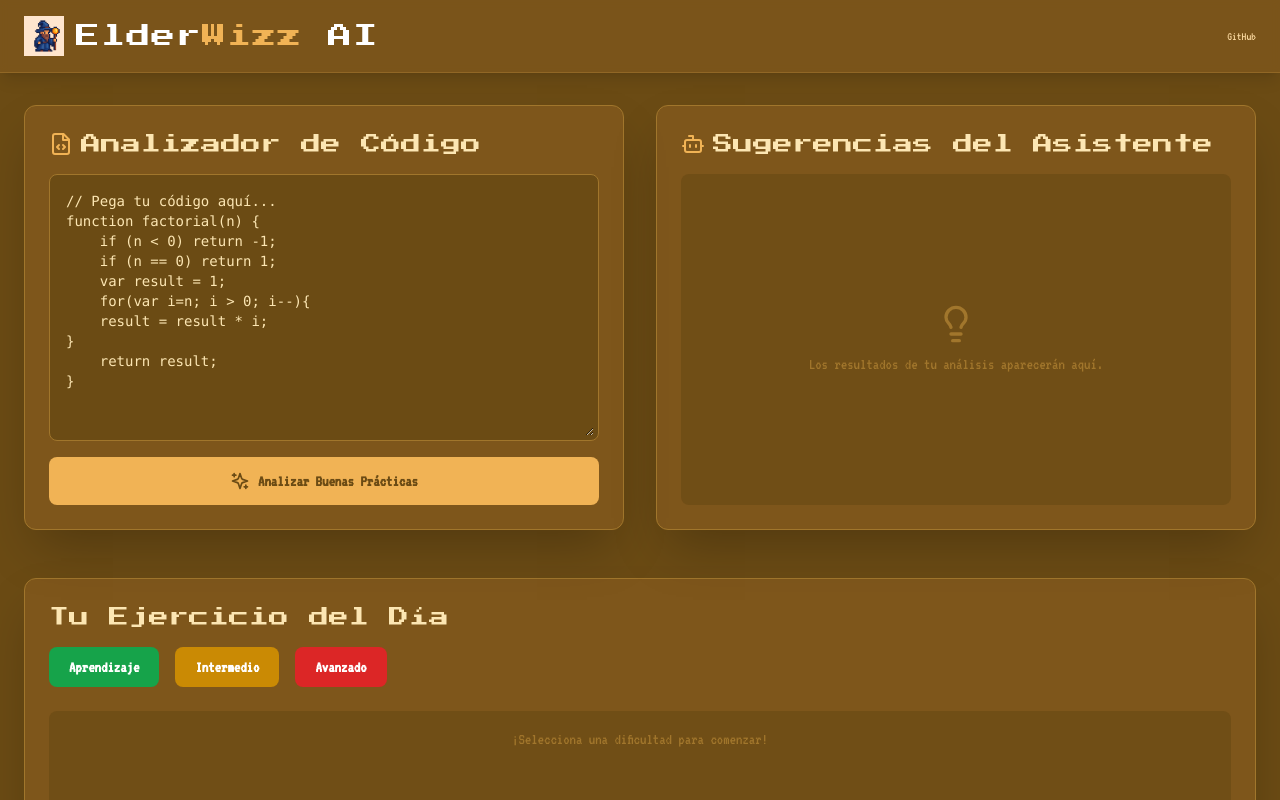
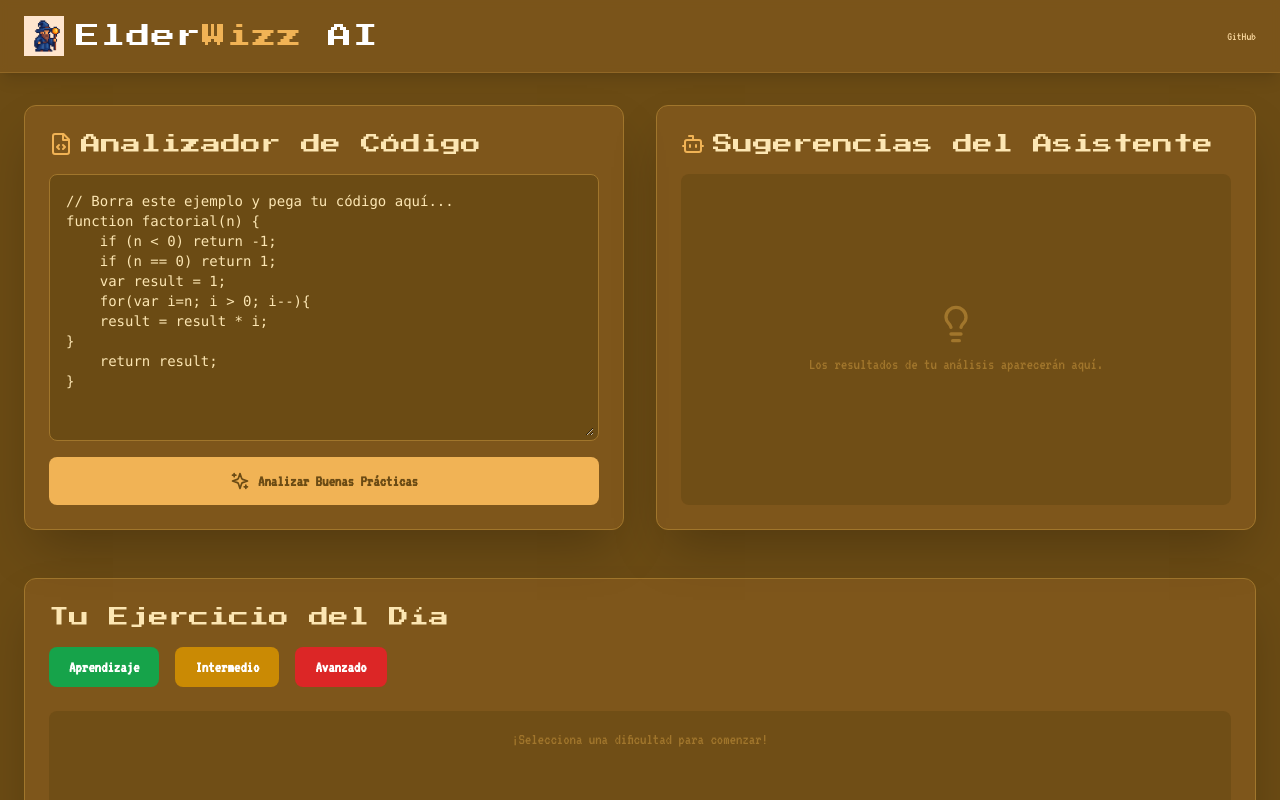
Before and after one commit to JavGarin/elder-wizz-ai, a React (Vite) app: page / in a window 1280 px wide. Shown: the top 800 px of the page. Built offline with nearby package versions, Linux system fonts and the light colour scheme.

Commit message:
update script text exemple initialCode

```diff
--- a/src/App.tsx
+++ b/src/App.tsx
@@ -45,7 +45,7 @@ type Difficulty = 'aprendizaje' | 'intermedio' | 'avanzado';
 // --- Main App Component ---
 
 export default function App() {
-    const initialCode = `// Pega tu código aquí...
+    const initialCode = `// Borra este ejemplo y pega tu código aquí...
 function factorial(n) {
     if (n < 0) return -1;
     if (n == 0) return 1;
@@ -55,7 +55,7 @@ function factorial(n) {
 }
     return result;
 }`;
-
+    // --- State Variables ---
     const [code, setCode] = useState<string>(initialCode);
     const [analysisResult, setAnalysisResult] = useState<string>('');
     const [dailyExercise, setDailyExercise] = useState<string>('');
```
